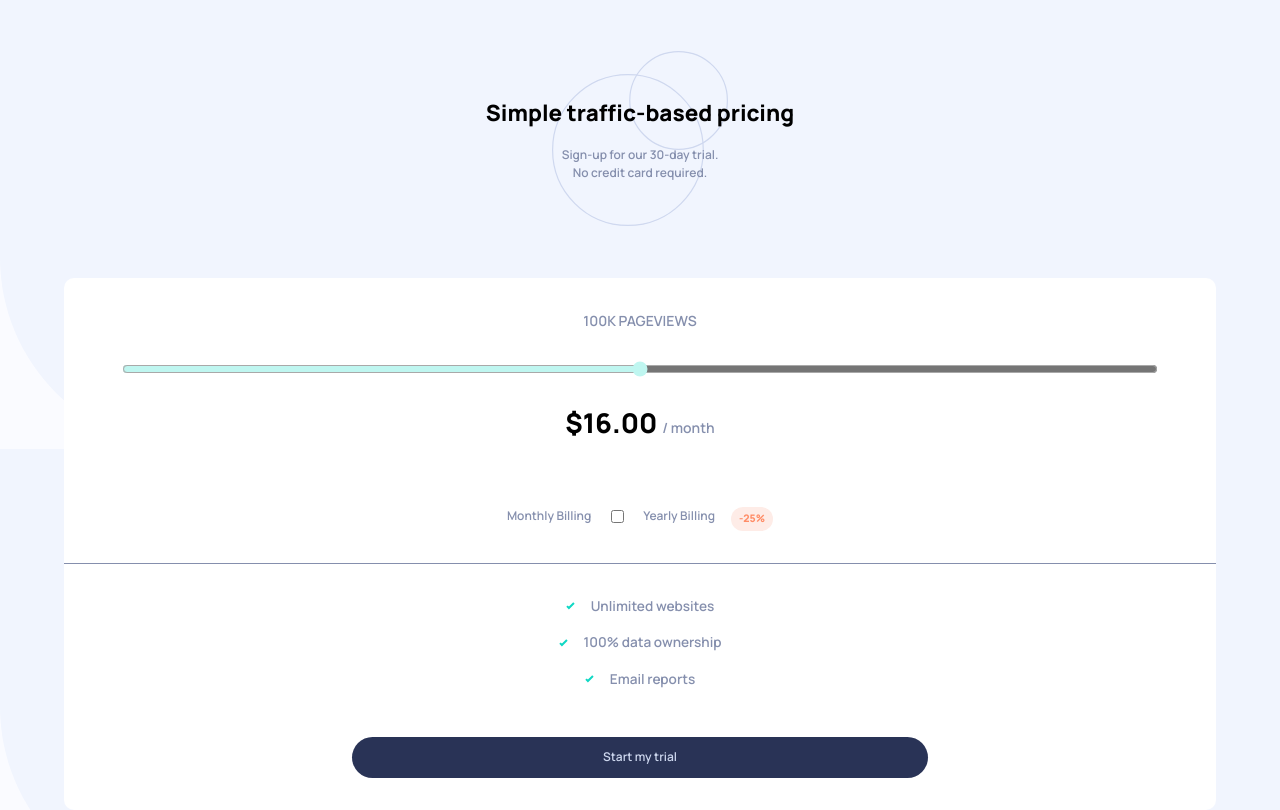
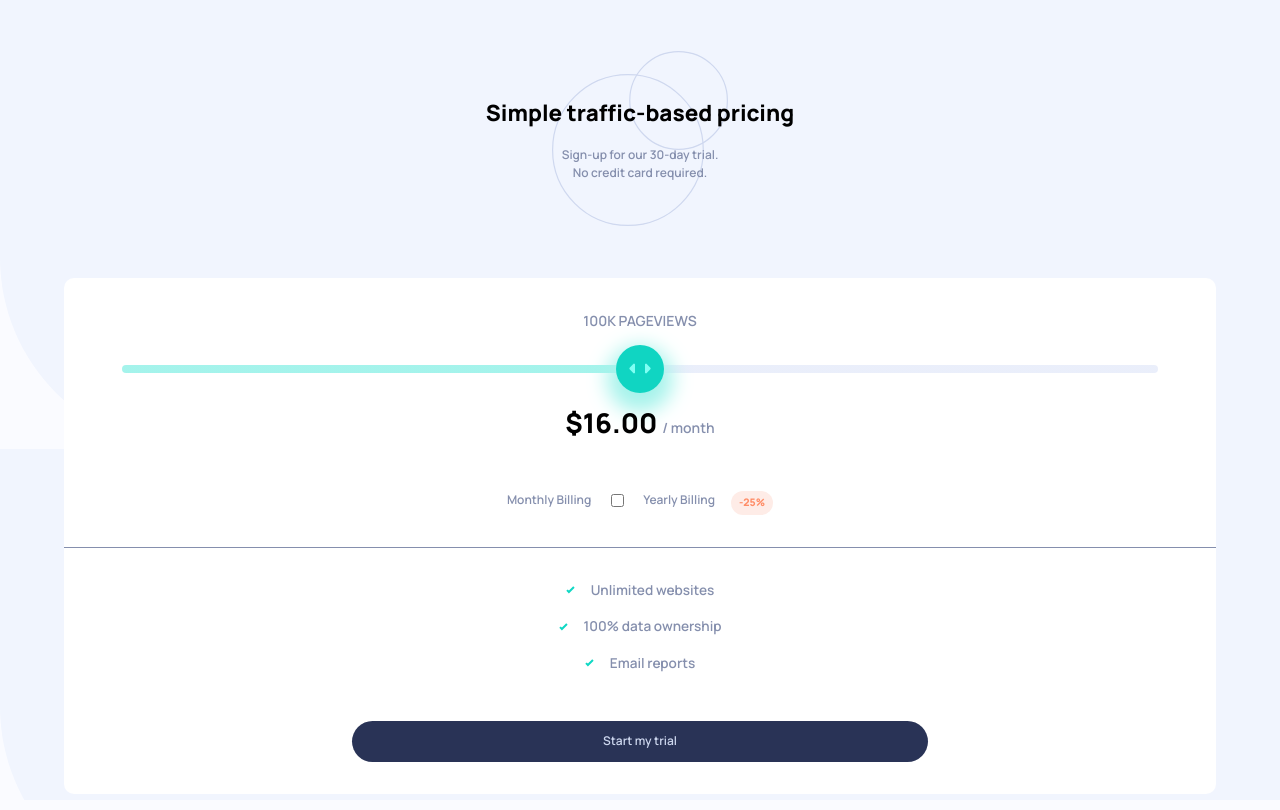
Before and after one commit to Robertron624/interactive-pricing-component, a plain HTML site: page index.html in a window 1280 px wide. Drawn offline with Linux system fonts and the light colour scheme.

Commit message:
added styles to slider

```diff
--- a/index.html
+++ b/index.html
@@ -103,6 +103,15 @@
       pageviews.innerHTML = pageViewToDisplay;
     }
 
+    sliderInput?.addEventListener('input', (e) => {
+    if (e.target) {
+
+        const sliderPercentage = e.target.value * 25;
+
+        sliderInput.style.setProperty('--p', sliderPercentage + "%");
+    }
+});
+
   </script>
 </body>
 </html>
--- a/styles.css
+++ b/styles.css
@@ -181,7 +181,7 @@ section.intro {
     margin: 1.5rem 0;
 }
 
-.slider input {
+/* .slider input {
     width: 90%;
     height: 8px;
     border-radius: 5px;
@@ -189,10 +189,42 @@ section.intro {
     outline: none;
     opacity: 0.7;
     accent-color: var(--soft-cyan);
+} */
+
+/*Range reset*/
+.slider input[type="range"] {
+    -webkit-appearance: none;
+    appearance: none;
+    background: transparent;
+    width: 90%;
+}
+
+/* Chrome, Safari, Opera and Edge Chromium styles */
+
+.slider input[type="range"]::-webkit-slider-runnable-track {
+    background: linear-gradient(to right, var(--soft-cyan) var(--p, 50%), hsl(224, 65%, 95%) var(--p, 50%));
+    border-radius: 0.5rem;
+    height: 0.5rem;
+}
+
+.slider input[type="range"]:focus::-webkit-slider-thumb {
+    background-color: var(--strong-cyan);
 }
 
 .slider input[type=range]::-webkit-slider-thumb{
-    width: 80px;
+    -webkit-appearance: none;
+    /* Override default look */
+    appearance: none;
+    /* Centers thumb on the track */
+    margin-top: -20px;
+
+    /*custom styles*/
+    background: url('images/icon-slider.svg') no-repeat center;
+    background-color: var(--strong-cyan);
+    height: 3rem;
+    width: 3rem;
+    border-radius: 50%;
+    box-shadow: 0 10px 20px 9px var(--soft-cyan);
 }
 
 
@@ -202,7 +234,7 @@ section.intro {
     color: var(--grayish-blue);
     font-size: .75rem;
     justify-content: center;
-    margin-top: 4rem;
+    margin-top: 3rem;
     padding-bottom: 2rem;
     border-bottom: 1px solid var(--grayish-blue);
 }
```
